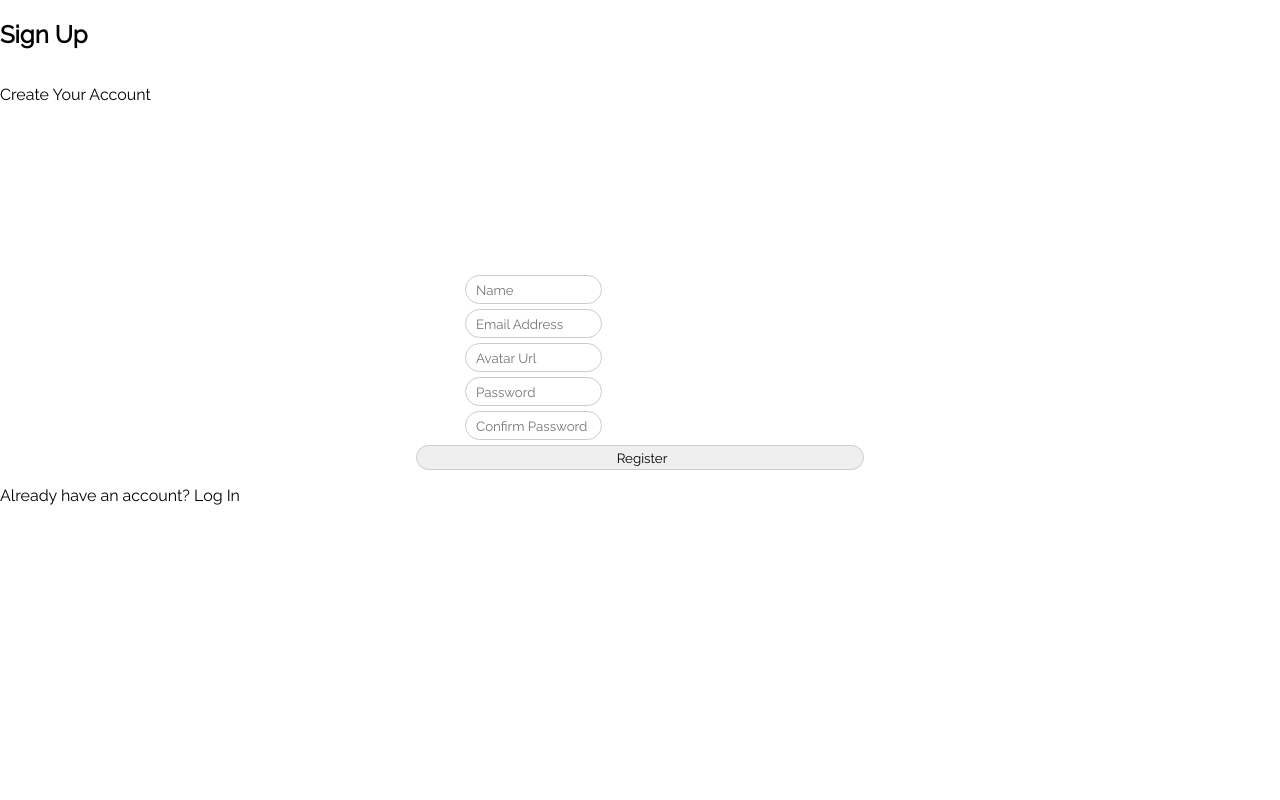
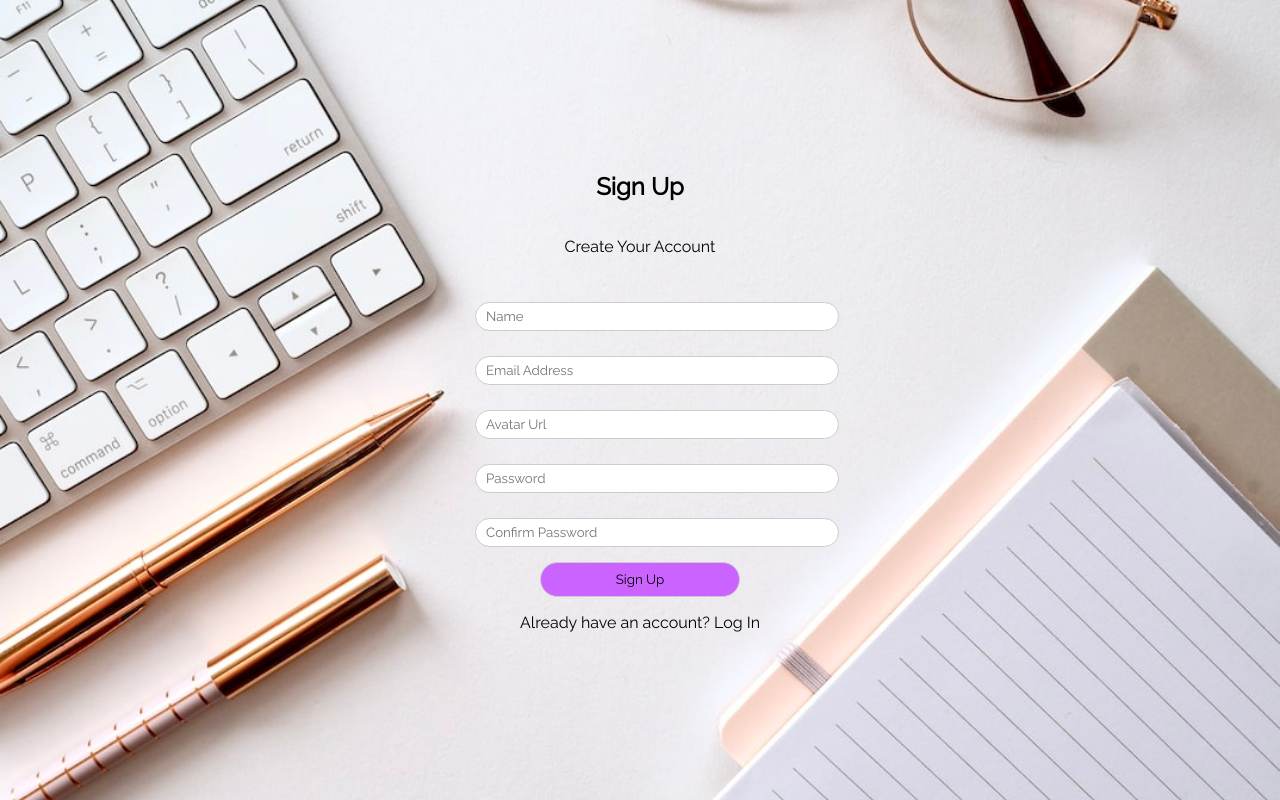
Before and after one commit to ritish78/ComposeSync, a React (Create React App) app in the folder client/: page /register in a window 1280 px wide. Built offline with nearby package versions, Linux system fonts and the light colour scheme.

Commit message:
added styling for register page

```diff
--- a/client/src/App.css
+++ b/client/src/App.css
@@ -217,7 +217,7 @@ input:focus {
 
 .login-body {
     position: relative;
-    background: url(https://images.unsplash.com/photo-1542435503-956c469947f6?ixlib=rb-4.0.3&ixid=M3wxMjA3fDB8MHxwaG90by1wYWdlfHx8fGVufDB8fHx8fA%3D%3D&auto=format&fit=crop&w=1074&q=80) no-repeat center center/cover;
+    background: url('./../public/img/background.jpeg') no-repeat center center/cover;
     width: 100%;
 }
 
--- a/client/src/components/auth/Register.js
+++ b/client/src/components/auth/Register.js
@@ -45,7 +45,8 @@ const Register = props => {
     }
 
     return (
-        <section className="container">
+        <body className="login-body">
+            <section className="login-container">
                 <h1 className="large text-primary">Sign Up</h1>
                 <p className="lead"><i className="fas fa-user"></i> Create Your Account</p>
                 <form className="form" onSubmit={e => handleSubmit(e)}>
@@ -83,7 +84,7 @@ const Register = props => {
                             type="password"
                             placeholder="Password"
                             name="password"
-                    minLength="6"
+                            minLength="8"
                             value={password}
                             onChange={e => onChange(e)}
                             required
@@ -93,19 +94,22 @@ const Register = props => {
                         <input
                             type="password"
                             placeholder="Confirm Password"
-                    name="password2"
-                    minLength="6"
+                            name="confirmPassword"
+                            minLength="8"
                             value={confirmPassword}
                             onChange={e => onChange(e)}
                             required
                         />
                     </div>
-                <input type="submit" className="btn btn-primary" value="Register" />
+                    <button type="submit" className="login-button">
+                        Sign Up
+                    </button>
                 </form>
                 <p className="my-1">
                     Already have an account? <Link to="/login">Log In</Link>
                 </p>
             </section>
+         </body>
     )
 }
 
```
Also changed, not shown: client/public/img/background.jpeg (added). Lines whose indentation alone changed are shown as unchanged.
